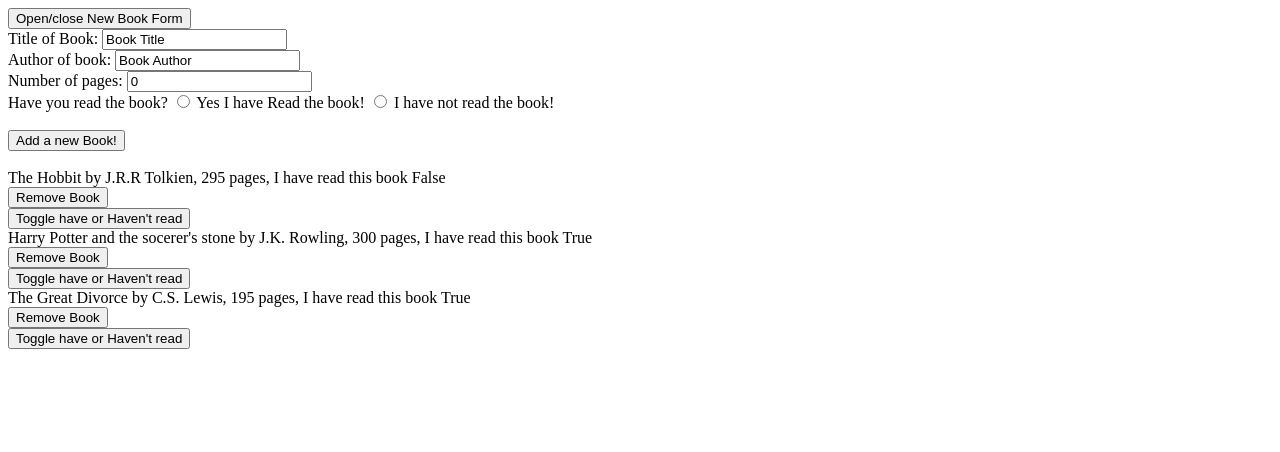
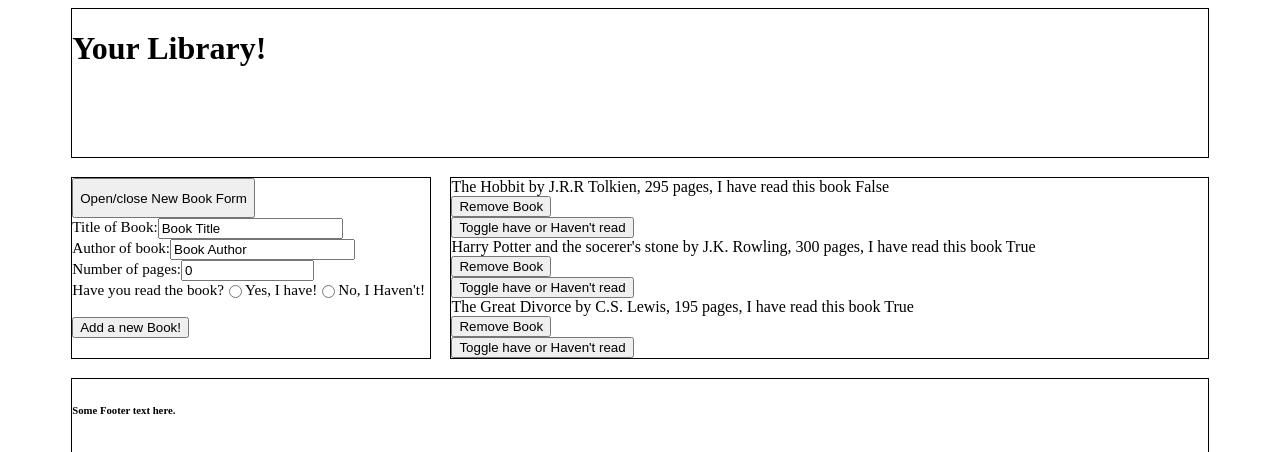
Before and after one commit to jl232367/bookObjectProj, a plain HTML site: page bookobjectproj.html in a window 1280 px wide. Both pictures are taken after a click on the button "Open/close New Book Form". Shown: the top 452 px of the page. Drawn offline with Linux system fonts and the light colour scheme.

Commit message:
Got basic framework layout of the app.  Formatted addbook form some. Need to work on book containers and formatting

```diff
--- a/book.css
+++ b/book.css
@@ -0,0 +1,58 @@
+.container {
+    display: grid;
+    grid-template-rows: minmax(100px, 150px) auto 100px;
+    grid-template-columns: repeat(6, 1fr);
+    height: 100%;
+    width: 90%;
+    margin: auto;
+}
+.headernav {
+    grid-area: 1/1/2/7;
+    border: 1px solid black;
+}
+
+.footer {
+    grid-area: 3/1/4/7;
+    border: 1px solid black;
+}
+.sidecontrols {
+    grid-area: 2/1/3/3;
+    border: 1px solid black;
+    margin: 5%;
+    margin-left: 0;
+    display:flex;
+    flex-wrap: wrap;
+}
+.bookList {
+    grid-area: 2/3/3/7;
+    border: 1px solid black;
+    margin: 2.5% 0;
+}
+#addNewBookForm form {
+    display: flex;
+    flex-flow: row;
+    flex-wrap: wrap;
+    align-content: left;
+
+
+}
+#addNewBookForm {
+    display: flex;
+    flex-wrap: wrap;
+    max-width: 100%;
+
+}
+input[type=text] {
+    max-width: 80%;
+}
+input[type=number] {
+    max-width: 35%;
+}
+input[type=radio] {
+    font-size: 1em;
+}
+label {
+    font-size: .95em;
+    display: flex;
+    flex-wrap: wrap;
+}
--- a/bookobjectproj.html
+++ b/bookobjectproj.html
@@ -15,8 +15,12 @@
     <body>
 
         <div class="container">
-            <button class="addNewBook" onclick="">Open/close New Book Form</button>
-            <br>
+            <div class="headernav">
+                <h1>Your Library!</h1>
+            </div>
+            <div class="sidecontrols">
+                <button class="addNewBook" onclick="">Open/close New Book Form</button>
+                <br>
             <div id="addNewBookForm">
                 <form action="">
                     <label for="title">Title of Book:</label>
@@ -27,16 +31,21 @@
                     <input type="number" name="pages" id="pageNumber" value="0"><br>
                     <label for="read">Have you read the book?</label>
                     <input type="radio" name="read" id="readBookYes" value="True">
-                    <label for="readBookYes">Yes I have Read the book!</label>
+                    <label for="readBookYes">Yes, I have!</label>
                     <input type="radio" name="read" id="readBookNo" value="False">
-                    <label for="readBookNo">I have not read the book!</label><br>
+                    <label for="readBookNo">No, I Haven't!</label><br>
 
                 </form><br>
                 <button id="subBtn" onclick="addBookToLibrary()">Add a new Book!</button>
             </div>
             <br>
+            </div>
+
             <div class="bookList">
 
+            </div>
+            <div class="footer">
+                <h6>Some Footer text here.</h6>
             </div>
         </div>
         <!--[if lt IE 7]>
```
